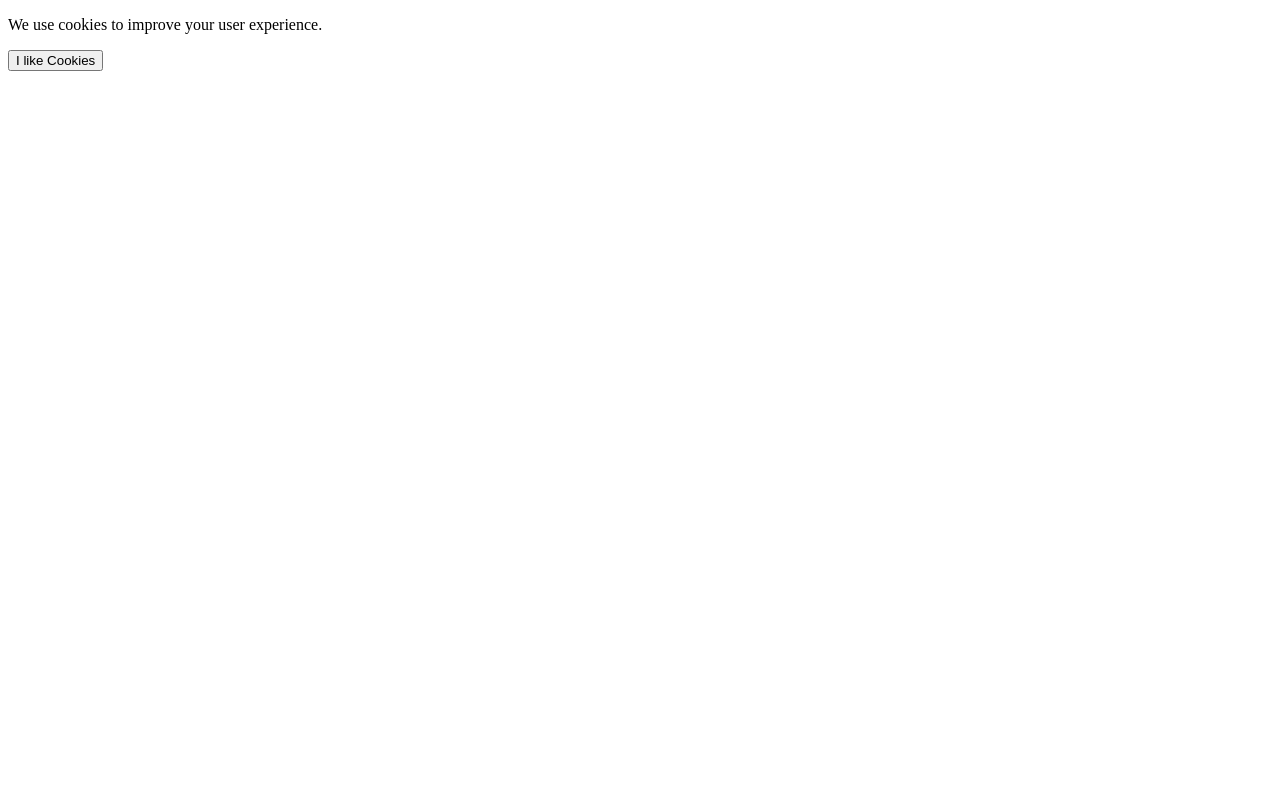
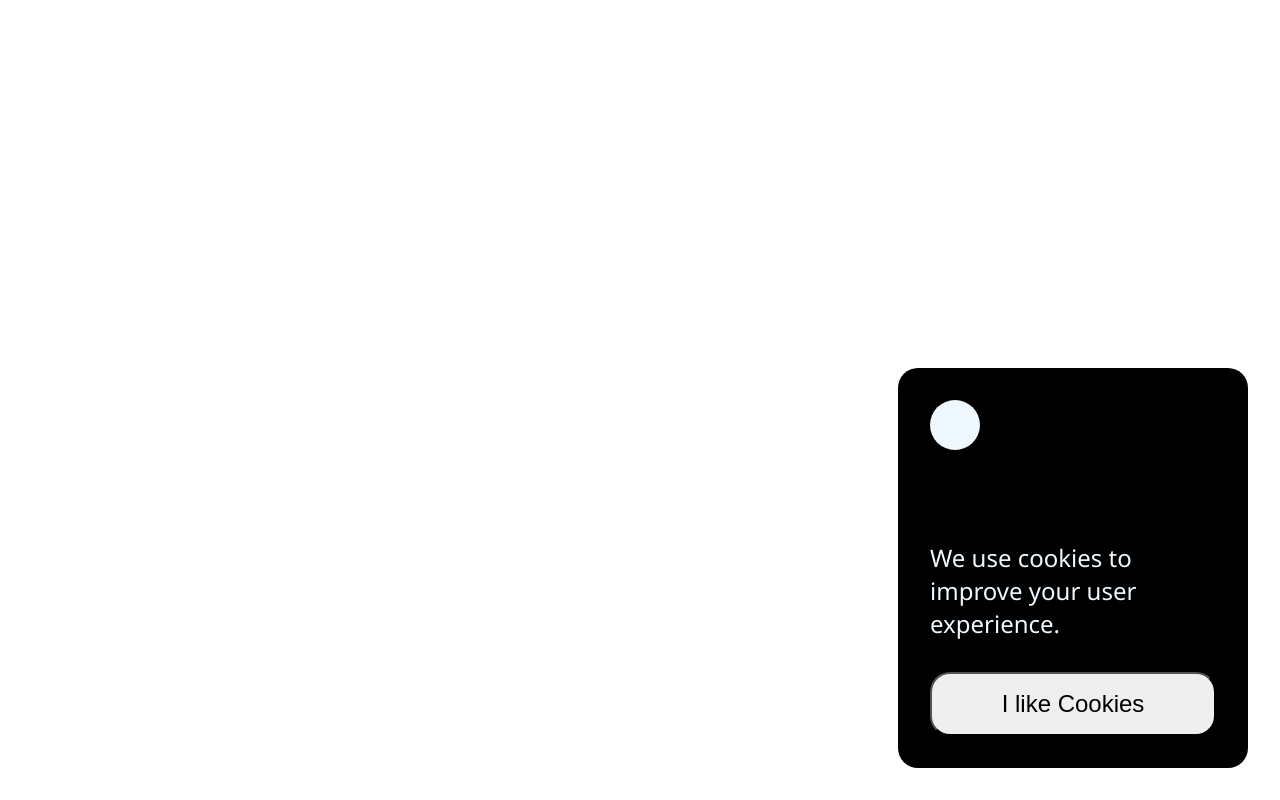
Before and after one commit to joaovsdo/Cookie-Consent, a plain HTML site: page index.html in a window 1280 px wide. Drawn offline with Linux system fonts and the light colour scheme.

Commit message:
Add: styles, positions

```diff
--- a/index.html
+++ b/index.html
@@ -4,6 +4,7 @@
     <meta charset="UTF-8">
     <meta name="viewport" content="width=device-width, initial-scale=1.0">
     <title>Cookie Consent</title>
+    <link rel="stylesheet" href="styles.css">
 </head>
 <body>
     <div class="cookie-container">
--- a/styles.css
+++ b/styles.css
@@ -0,0 +1,51 @@
+* {
+    padding: 0;
+    margin: 0;
+    box-sizing: border-box;
+}
+
+body {
+    height: 100vh;
+    width: 100vh;
+    font-family:'Segoe UI', Tahoma, Geneva, Verdana, sans-serif;
+    font-size: 1.5rem;
+}
+
+.cookie-container{
+    position: absolute;
+    right: 2rem;
+    bottom: 2rem;
+    height: 400px;
+    width: 350px;
+    background-color: black;
+    color:aliceblue;
+    padding: 2rem;
+    display: flex;
+    flex-direction: column;
+    justify-content: end;
+    gap: 2rem;
+    border: none;
+    outline: none;
+    border-radius: 20px;
+}
+
+.icon {
+    width: 50px;
+    height: 50px;
+    background-color: aliceblue;
+    border-radius: 50px;
+    position: absolute;
+    top: 2rem;
+    left: 2rem;
+}
+
+.cookie-confirm {
+    padding-block: 1rem;
+    font-size: 1.5rem;
+    border-radius: 20px;
+    cursor: pointer;
+}
+
+.cookie-container p {
+    padding-right: 3rem;
+}
```
